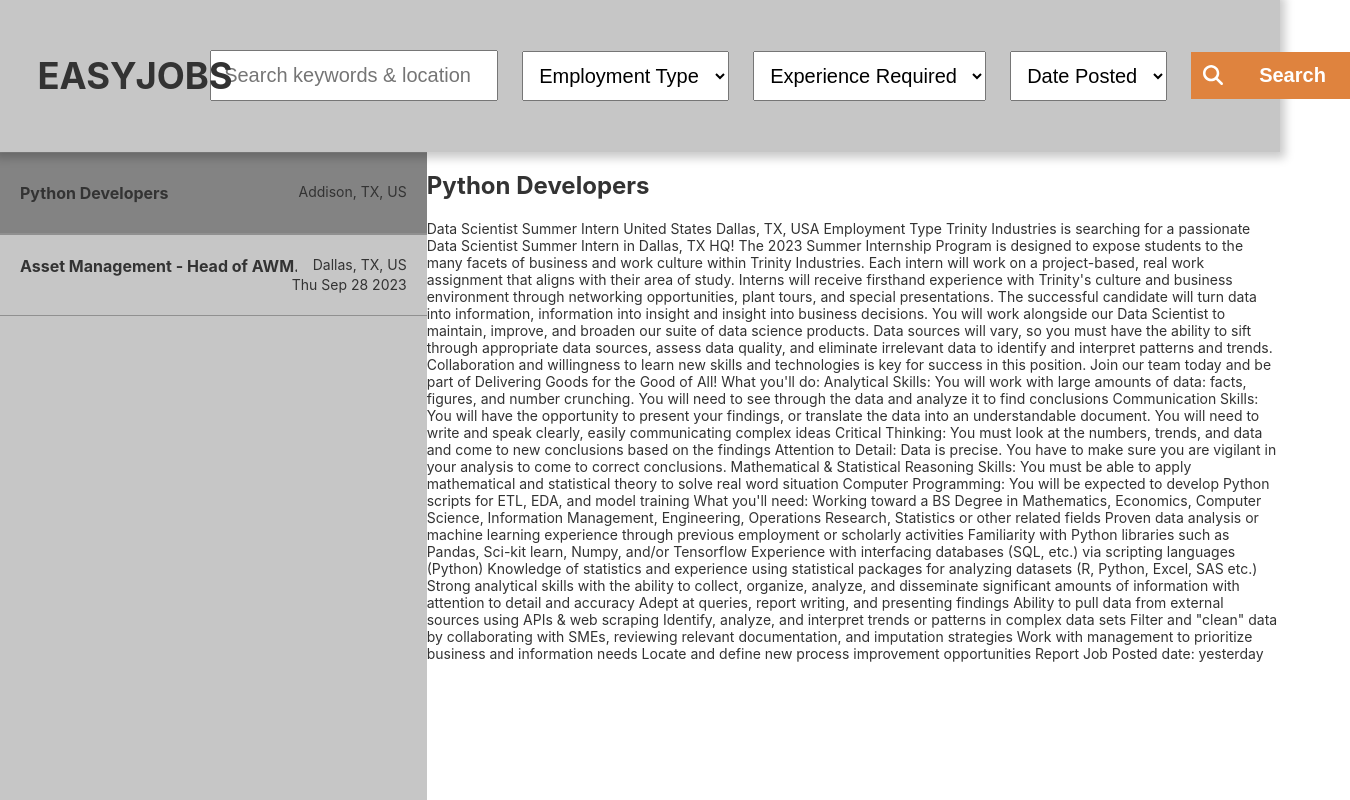
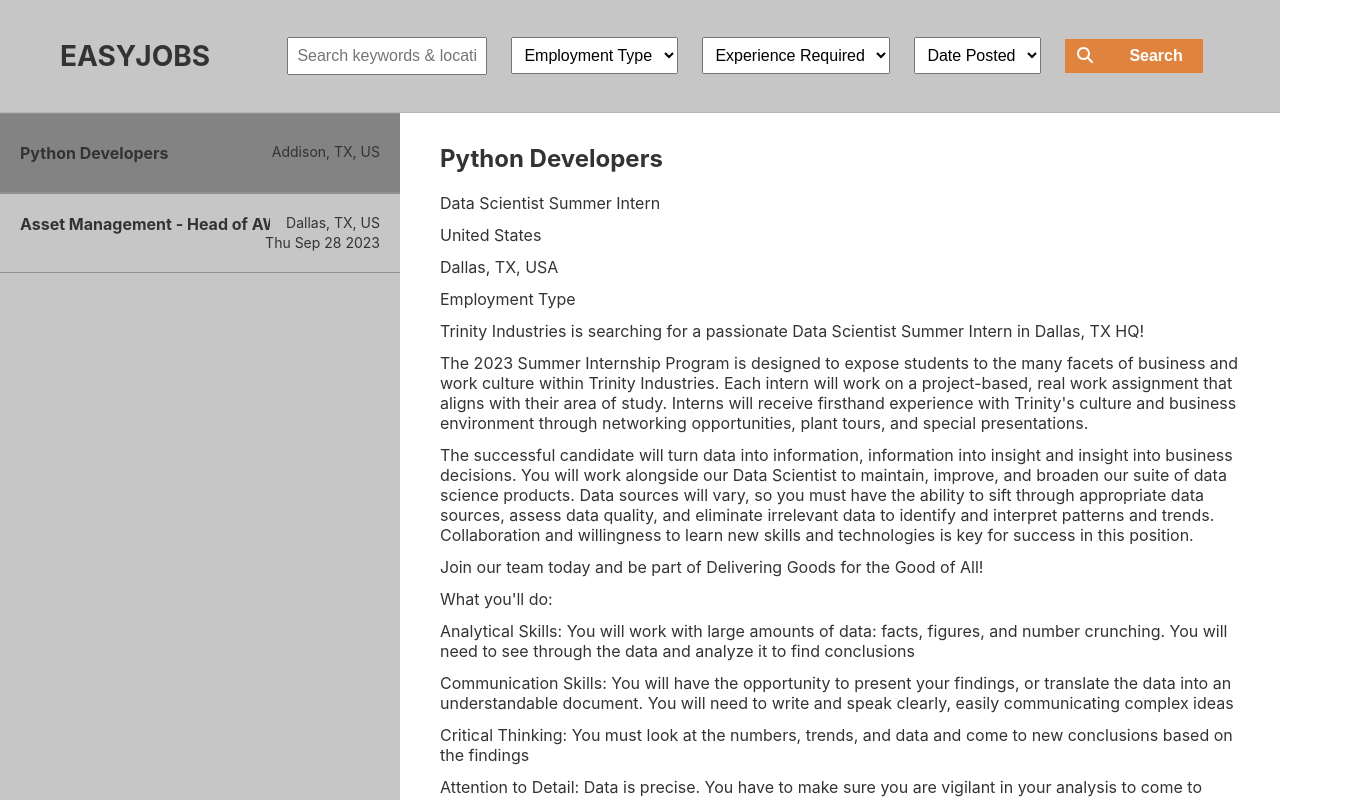
Before and after one commit to nekopudding/easy-jobs, an Angular app: page / in a window 1280 px wide. Shown: the whole page, 1350 px wide, since content can reach past the window. Built offline with nearby package versions, Linux system fonts and the light colour scheme.

Commit message:
border-box, main auto-height, post formatting

```diff
--- a/src/app/app.component.html
+++ b/src/app/app.component.html
@@ -1,6 +1,10 @@
 <div class="app">
-  <app-header></app-header>
-  <div class="main">
+  <div #ah>
+    <app-header></app-header>
+  </div>
+  <div class="main" [ngStyle]="{
+    'max-height': 'calc(100vh - ' + ah.offsetHeight + 'px)'
+  }">
     <app-post-list></app-post-list>
     <app-post></app-post>
   </div>
--- a/src/app/components/header/header.component.scss
+++ b/src/app/components/header/header.component.scss
@@ -3,13 +3,12 @@
   width: 100%;
   display: flex;
   justify-content: space-between;
-  padding: 40px 0px;
-  box-shadow: 0px 1px 9px 5px rgba(0,0,0,0.21);
+  padding: 20px 0px;
+  border-bottom: 1px solid #b5b5b5;
   z-index: 100;
 }
 h1 {
   margin-left: 60px;
-  transform: scale(1.3);
   text-transform: uppercase;
 }
 form {
@@ -21,7 +20,7 @@ form {
 }
 
 .search-button {
-  padding: 12px 24px;
+  padding: 8px 20px;
   padding-left: 12px;
   border-radius: 0;
   box-shadow: none;
@@ -30,7 +29,7 @@ form {
   gap: 36px;
 
   font-weight: 700;
-  font-size: 20px;
+  font-size: 16px;
 
   &:active {
     opacity: 0.8;
@@ -38,6 +37,7 @@ form {
 }
 
 .search-box {
-  width: 260px;
-  padding: 12px;
+  width: 200px;
+  padding: 8px;
+  font-size: 16px;
 }
--- a/src/app/components/molecules/dropdown-menu/dropdown-menu.component.scss
+++ b/src/app/components/molecules/dropdown-menu/dropdown-menu.component.scss
@@ -1,3 +1,4 @@
 select {
-  padding: 12px;
+  padding: 8px;
+  font-size: 16px;
 }
--- a/src/app/components/post/post.component.html
+++ b/src/app/components/post/post.component.html
@@ -1,4 +1,4 @@
 <div *ngIf="postList && postList[selected]">
   <h2>{{postList[selected].job_title}}</h2>
-  <p>{{postList[selected].job_description}}</p>
+  <p *ngFor="let desc of getJobDescriptionArray()">{{desc}}</p>
 </div>
--- a/src/app/components/post/post.component.scss
+++ b/src/app/components/post/post.component.scss
@@ -2,4 +2,10 @@
   flex: 2;
   background: #ffffff;
   overflow: auto;
+  padding: 12px 40px;
 }
+
+p {
+  font-size: 16px;
+  margin: 12px 0;
+}
--- a/src/app/components/post/post.component.ts
+++ b/src/app/components/post/post.component.ts
@@ -25,4 +25,11 @@ export class PostComponent {
     });
   }
   ngOnInit() {}
+
+  getJobDescriptionArray(): string[] {
+    let description:string = this.postList[this.selected].job_description;
+    //double new line characters
+    let descriptionArr:string[] = description.split('\n');
+    return descriptionArr
+  }
 }
--- a/src/styles.scss
+++ b/src/styles.scss
@@ -6,6 +6,9 @@ body {
   -webkit-font-smoothing: antialiased;
   -moz-osx-font-smoothing: grayscale;
   margin: 0;
+}
+* {
+  box-sizing: border-box;
 }
 
 p {
```
